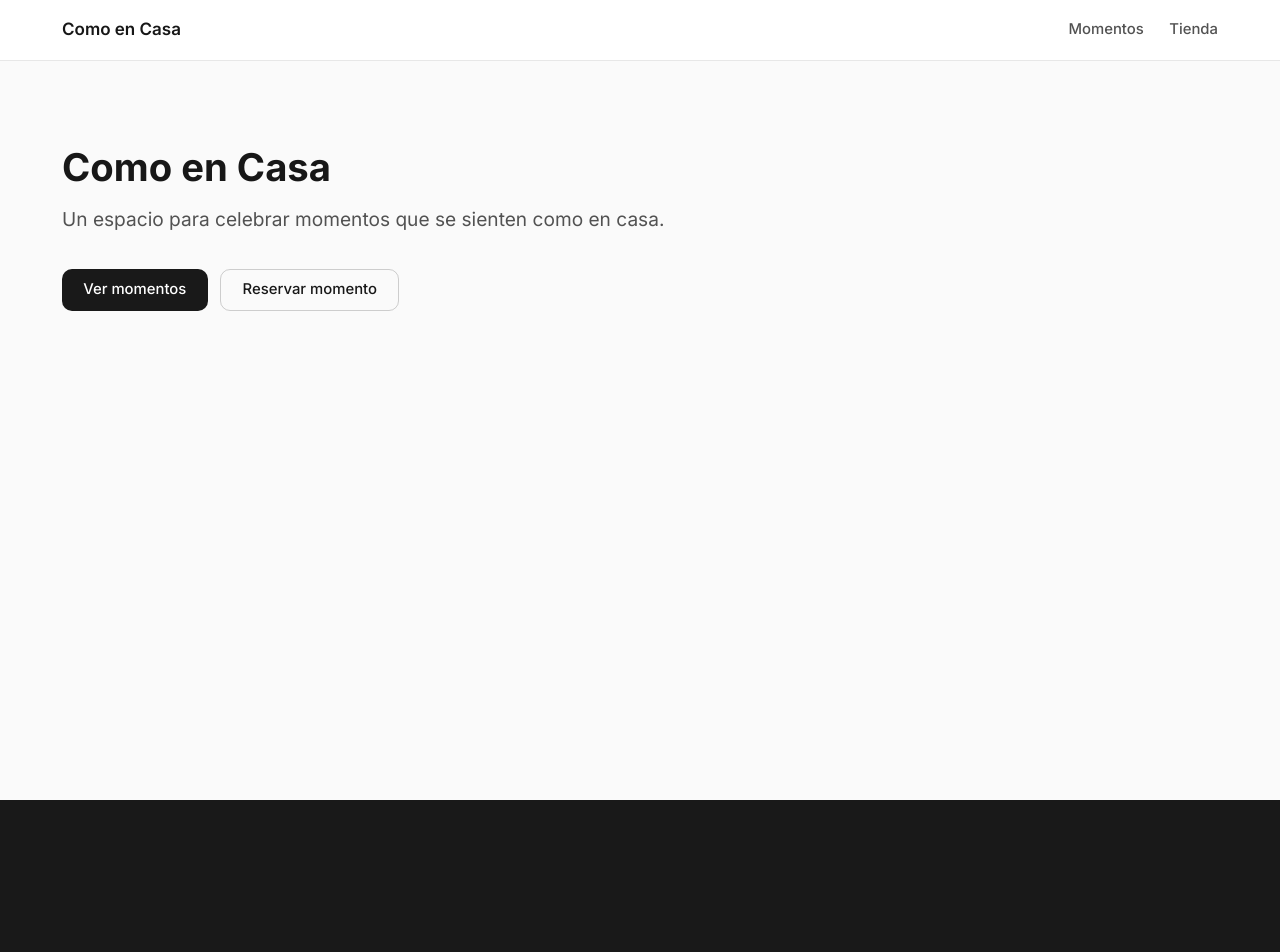
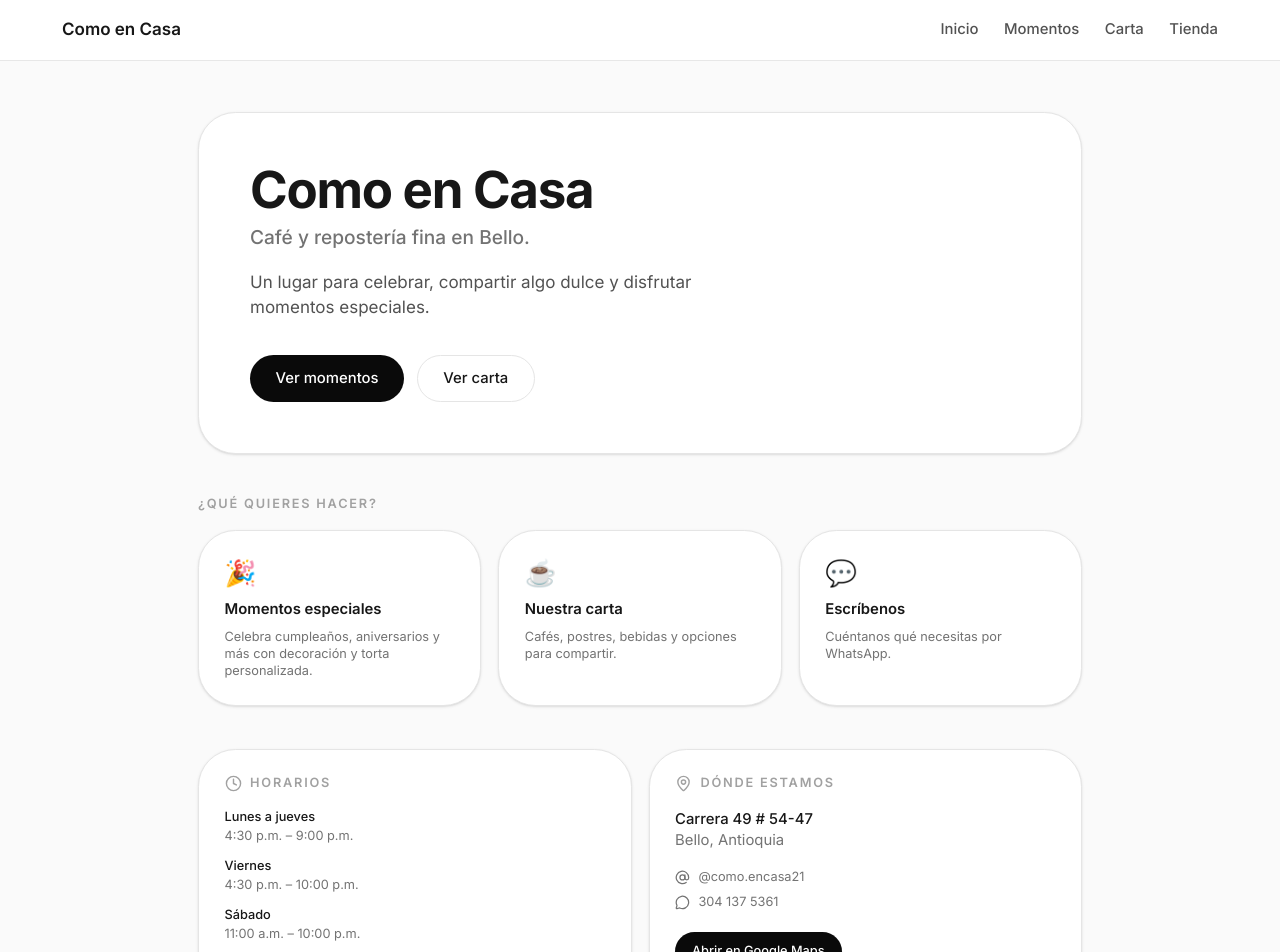
Before and after one commit to GaiaGomez/como-en-casa, a Next.js app: page / in a window 1280 px wide. Shown: the top 952 px of the page. Before the commit the page ends 800 px from the top, so only its background shows below. Built offline with nearby package versions, Linux system fonts and the light colour scheme.

Commit message:
add public home and carta page

```diff
--- /dev/null
+++ b/src/app/(public)/carta/page.tsx
@@ -0,0 +1,70 @@
+const LINA_WHATSAPP = process.env.NEXT_PUBLIC_LINA_WHATSAPP_NUMBER ?? "TODO_AGREGAR_NUMERO";
+
+const CATEGORIES = [
+  {
+    emoji: "☕",
+    name: "Café",
+    description: "Espressos, lattes, capuchinos y más.",
+  },
+  {
+    emoji: "🍰",
+    name: "Repostería",
+    description: "Tortas, cupcakes y postres artesanales.",
+  },
+  {
+    emoji: "🍮",
+    name: "Postres",
+    description: "Opciones dulces para cualquier momento.",
+  },
+  {
+    emoji: "🥤",
+    name: "Bebidas",
+    description: "Fríos, calientes y especiales de temporada.",
+  },
+];
+
+export default function CartaPage() {
+  const whatsappUrl = `https://wa.me/${LINA_WHATSAPP}?text=${encodeURIComponent(
+    "Hola! Quisiera ver la carta de Como en Casa 😊"
+  )}`;
+
+  return (
+    <div className="mx-auto max-w-4xl space-y-10 px-4 py-12 sm:px-6 lg:px-8">
+      {/* Header */}
+      <section>
+        <h1 className="text-3xl font-bold tracking-tight text-neutral-900">
+          Nuestra carta
+        </h1>
+        <p className="mt-2 text-base text-neutral-500">
+          Explora nuestros cafés, postres y opciones para compartir.
+        </p>
+        <a
+          href={whatsappUrl}
+          target="_blank"
+          rel="noopener noreferrer"
+          className="mt-6 inline-flex h-11 items-center rounded-xl bg-neutral-950 px-6 text-sm font-medium text-white hover:bg-neutral-800 active:bg-neutral-900"
+        >
+          Solicitar carta por WhatsApp
+        </a>
+      </section>
+
+      {/* Category cards */}
+      <div className="grid gap-4 sm:grid-cols-2">
+        {CATEGORIES.map((cat) => (
+          <div
+            key={cat.name}
+            className="rounded-3xl border border-neutral-200 bg-white p-6 shadow-sm"
+          >
+            <span className="text-2xl">{cat.emoji}</span>
+            <h2 className="mt-3 text-base font-semibold text-neutral-900">{cat.name}</h2>
+            <p className="mt-1 text-sm text-neutral-500">{cat.description}</p>
+          </div>
+        ))}
+      </div>
+
+      <p className="text-center text-xs text-neutral-400">
+        Carta sujeta a disponibilidad.
+      </p>
+    </div>
+  );
+}
--- a/src/app/(public)/page.tsx
+++ b/src/app/(public)/page.tsx
@@ -1,26 +1,139 @@
 import Link from "next/link";
+import { Clock, MapPin, AtSign, MessageCircle } from "lucide-react";
+
+const LINA_WHATSAPP = process.env.NEXT_PUBLIC_LINA_WHATSAPP_NUMBER ?? "TODO_AGREGAR_NUMERO";
+
+const SCHEDULE = [
+  { day: "Lunes a jueves", hours: "4:30 p.m. – 9:00 p.m." },
+  { day: "Viernes", hours: "4:30 p.m. – 10:00 p.m." },
+  { day: "Sábado", hours: "11:00 a.m. – 10:00 p.m." },
+  { day: "Domingos y festivos", hours: "3:00 p.m. – 10:00 p.m." },
+];
+
+const MAPS_URL =
+  "https://www.google.com/maps/search/?api=1&query=Carrera+49+%2354-47+Bello+Antioquia";
 
 export default function HomePage() {
+  const whatsappUrl = `https://wa.me/${LINA_WHATSAPP}`;
+
   return (
-    <section className="mx-auto max-w-6xl px-4 py-20 sm:px-6 lg:px-8">
-      <h1 className="text-4xl font-bold text-neutral-900">Como en Casa</h1>
-      <p className="mt-4 text-lg text-neutral-600">
-        Un espacio para celebrar momentos que se sienten como en casa.
+    <div className="mx-auto max-w-4xl space-y-10 px-4 py-12 sm:px-6 lg:px-8">
+      {/* Hero */}
+      <section className="rounded-3xl border border-neutral-200 bg-white p-8 shadow-sm sm:p-12">
+        <h1 className="text-4xl font-bold tracking-tight text-neutral-900 sm:text-5xl">
+          Como en Casa
+        </h1>
+        <p className="mt-2 text-lg font-medium text-neutral-500">
+          Café y repostería fina en Bello.
+        </p>
+        <p className="mt-4 max-w-md text-base text-neutral-600">
+          Un lugar para celebrar, compartir algo dulce y disfrutar momentos especiales.
         </p>
         <div className="mt-8 flex flex-wrap gap-3">
           <Link
             href="/momentos"
-          className="inline-flex h-10 items-center rounded-[10px] bg-black px-5 text-sm font-medium text-white hover:bg-neutral-800"
+            className="inline-flex h-11 items-center rounded-xl bg-neutral-950 px-6 text-sm font-medium text-white hover:bg-neutral-800 active:bg-neutral-900"
           >
             Ver momentos
           </Link>
           <Link
-          href="/momentos"
-          className="inline-flex h-10 items-center rounded-[10px] border border-black/20 px-5 text-sm font-medium text-neutral-900 hover:border-black/40"
+            href="/carta"
+            className="inline-flex h-11 items-center rounded-xl border border-neutral-200 bg-white px-6 text-sm font-medium text-neutral-900 hover:border-neutral-400"
           >
-          Reservar momento
+            Ver carta
           </Link>
         </div>
       </section>
+
+      {/* Quick cards */}
+      <section>
+        <p className="mb-4 text-xs font-semibold uppercase tracking-[0.14em] text-neutral-400">
+          ¿Qué quieres hacer?
+        </p>
+        <div className="grid gap-4 sm:grid-cols-3">
+          <Link
+            href="/momentos"
+            className="flex flex-col gap-2 rounded-3xl border border-neutral-200 bg-white p-6 shadow-sm transition-shadow hover:shadow-md"
+          >
+            <span className="text-2xl">🎉</span>
+            <span className="text-sm font-semibold text-neutral-900">Momentos especiales</span>
+            <span className="text-xs text-neutral-500">
+              Celebra cumpleaños, aniversarios y más con decoración y torta personalizada.
+            </span>
+          </Link>
+          <Link
+            href="/carta"
+            className="flex flex-col gap-2 rounded-3xl border border-neutral-200 bg-white p-6 shadow-sm transition-shadow hover:shadow-md"
+          >
+            <span className="text-2xl">☕</span>
+            <span className="text-sm font-semibold text-neutral-900">Nuestra carta</span>
+            <span className="text-xs text-neutral-500">
+              Cafés, postres, bebidas y opciones para compartir.
+            </span>
+          </Link>
+          <a
+            href={whatsappUrl}
+            target="_blank"
+            rel="noopener noreferrer"
+            className="flex flex-col gap-2 rounded-3xl border border-neutral-200 bg-white p-6 shadow-sm transition-shadow hover:shadow-md"
+          >
+            <span className="text-2xl">💬</span>
+            <span className="text-sm font-semibold text-neutral-900">Escríbenos</span>
+            <span className="text-xs text-neutral-500">
+              Cuéntanos qué necesitas por WhatsApp.
+            </span>
+          </a>
+        </div>
+      </section>
+
+      {/* Horarios + dirección */}
+      <section className="grid gap-4 sm:grid-cols-2">
+        <div className="rounded-3xl border border-neutral-200 bg-white p-6 shadow-sm">
+          <div className="mb-4 flex items-center gap-2">
+            <Clock className="size-4 text-neutral-400" />
+            <p className="text-xs font-semibold uppercase tracking-[0.14em] text-neutral-400">
+              Horarios
+            </p>
+          </div>
+          <ul className="space-y-3">
+            {SCHEDULE.map((s) => (
+              <li key={s.day} className="flex flex-col gap-0.5">
+                <span className="text-xs font-medium text-neutral-900">{s.day}</span>
+                <span className="text-xs text-neutral-500">{s.hours}</span>
+              </li>
+            ))}
+          </ul>
+        </div>
+
+        <div className="rounded-3xl border border-neutral-200 bg-white p-6 shadow-sm">
+          <div className="mb-4 flex items-center gap-2">
+            <MapPin className="size-4 text-neutral-400" />
+            <p className="text-xs font-semibold uppercase tracking-[0.14em] text-neutral-400">
+              Dónde estamos
+            </p>
+          </div>
+          <p className="text-sm font-medium text-neutral-900">Carrera 49 # 54-47</p>
+          <p className="text-sm text-neutral-500">Bello, Antioquia</p>
+          <div className="mt-4 space-y-2">
+            <div className="flex items-center gap-2 text-xs text-neutral-500">
+              <AtSign className="size-3.5 shrink-0" />
+              <span>@como.encasa21</span>
+            </div>
+            <div className="flex items-center gap-2 text-xs text-neutral-500">
+              <MessageCircle className="size-3.5 shrink-0" />
+              <span>304 137 5361</span>
+            </div>
+          </div>
+          <a
+            href={MAPS_URL}
+            target="_blank"
+            rel="noopener noreferrer"
+            className="mt-5 inline-flex h-9 items-center rounded-xl bg-neutral-950 px-4 text-xs font-medium text-white hover:bg-neutral-800 active:bg-neutral-900"
+          >
+            Abrir en Google Maps
+          </a>
+        </div>
+      </section>
+    </div>
   );
 }
--- a/src/components/public/public-header.tsx
+++ b/src/components/public/public-header.tsx
@@ -1,7 +1,9 @@
 import Link from "next/link";
 
 const navLinks = [
+  { href: "/", label: "Inicio" },
   { href: "/momentos", label: "Momentos" },
+  { href: "/carta", label: "Carta" },
   { href: "/tienda", label: "Tienda" },
 ];
 
@@ -12,7 +14,7 @@ export function PublicHeader() {
         <Link href="/" className="text-base font-semibold text-neutral-900">
           Como en Casa
         </Link>
-        <nav className="flex items-center gap-6">
+        <nav className="flex items-center gap-4 sm:gap-6">
           {navLinks.map((link) => (
             <Link
               key={link.href}
```
Lines whose indentation alone changed are shown as unchanged.
